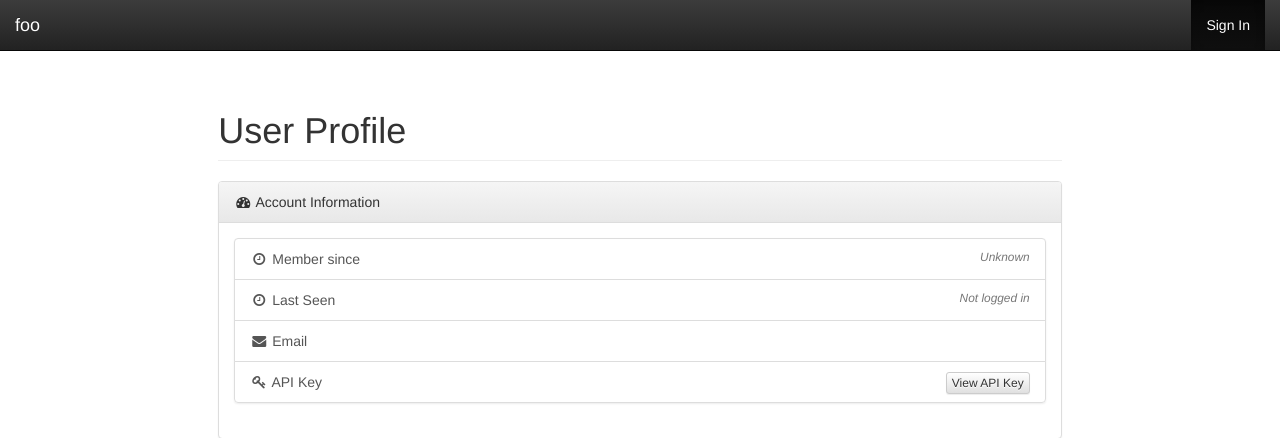
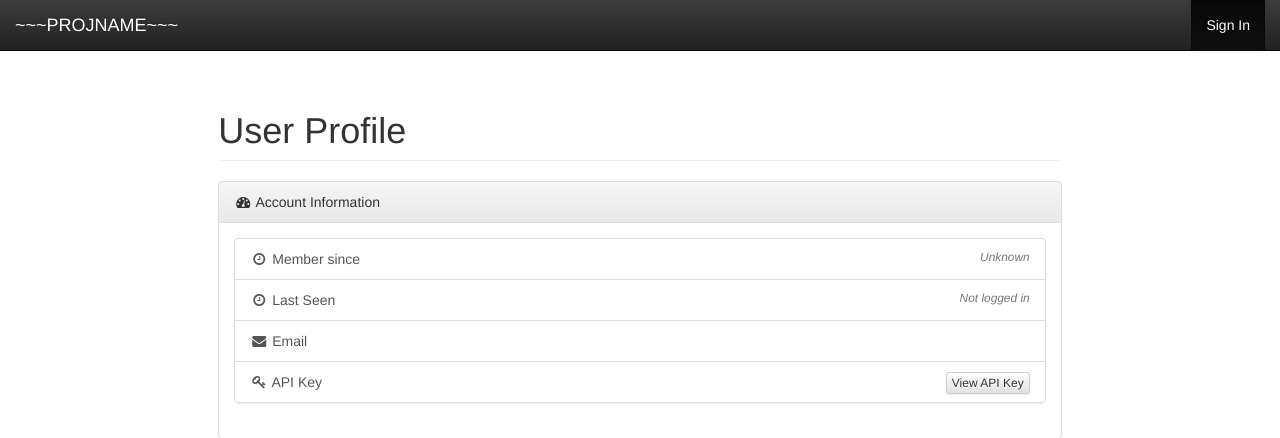
Before and after one commit to mazz/kifu, a Python web app: template templates/accounts/index.mako in a window 1280 px wide. Shown: the top 438 px of the page. Run offline with Mako, Linux system fonts and the light colour scheme; the template is opened without the code that fills it, so the values that code supplies are empty; some libraries are stand-ins or nearby versions.

Commit message:
Remove commented-out code

```diff
--- a/templates/layout.mako
+++ b/templates/layout.mako
@@ -22,23 +22,6 @@
 
     <!-- (End Bootstrap)-->
 
-
-
-##        <!-- Bootstrap Core CSS -->
-##    <link href="../static/bootstrap/dist/css/bootstrap.min.css" rel="stylesheet">
-##
-##    <!-- MetisMenu CSS -->
-##    <link href="../static/metisMenu/dist/metisMenu.min.css" rel="stylesheet">
-##
-##    <!-- Timeline CSS -->
-##    <link href="../static/dist/css/timeline.css" rel="stylesheet">
-##
-##    <!-- Custom CSS -->
-##    <link href="../static/dist/css/sb-admin-2.css" rel="stylesheet">
-##
-##    <!-- Morris Charts CSS -->
-##    <link href="../static/morrisjs/morris.css" rel="stylesheet">
-
     <!-- Custom Fonts -->
     <link href="/foo/static/font-awesome/css/font-awesome.min.css" rel="stylesheet" type="text/css">
 
@@ -48,28 +31,6 @@
         <script src="https://oss.maxcdn.com/libs/html5shiv/3.7.0/html5shiv.js"></script>
         <script src="https://oss.maxcdn.com/libs/respond.js/1.4.2/respond.min.js"></script>
     <![endif]-->
-
-
-##    <!-- Bootstrap Core CSS -->
-##    <link href="/bootstrap.min.css">
-##
-##    <!-- MetisMenu CSS -->
-##    <link href="/static/metisMenu/dist/metisMenu.min.css" rel="stylesheet">
-##
-##    <!-- Custom CSS -->
-##    <link href="/static/dist/css/sb-admin-2.css" rel="stylesheet">
-##
-##    <!-- Custom Fonts -->
-##    <link href="/static/font-awesome/css/font-awesome.min.css" rel="stylesheet" type="text/css">
-##
-##    <!-- HTML5 Shim and Respond.js IE8 support of HTML5 elements and media queries -->
-##    <!-- WARNING: Respond.js doesn't work if you view the page via file:// -->
-##    <!--[if lt IE 9]>
-##        <script src="https://oss.maxcdn.com/libs/html5shiv/3.7.0/html5shiv.js"></script>
-##        <script src="https://oss.maxcdn.com/libs/respond.js/1.4.2/respond.min.js"></script>
-##    <![endif]-->
-
-
 
     <!-- If you are using CSS version, only link these 2 files, you may add app.css to use for your overrides if you like. -->
 <!--
@@ -98,29 +59,12 @@
                 <span class="icon-bar"></span>
                 <span class="icon-bar"></span>
             </button>
-            <a href="#" class="navbar-brand">foo</a>
+            <a href="#" class="navbar-brand">~~~PROJNAME~~~</a>
         </div>
         <!-- Collection of nav links, forms, and other content for toggling -->
         <div id="navbarCollapse" class="collapse navbar-collapse">
             <ul class="nav navbar-nav">
-##                <li class="active"><a href="#">Home</a></li>
-##                <li><a href="#">Profile</a></li>
-##                <li class="dropdown">
-##                    <a data-toggle="dropdown" class="dropdown-toggle" href="#">Messages <b class="caret"></b></a>
-##                    <ul role="menu" class="dropdown-menu">
-##                        <li><a href="#">Inbox</a></li>
-##                        <li><a href="#">Drafts</a></li>
-##                        <li><a href="#">Sent Items</a></li>
-##                        <li class="divider"></li>
-##                        <li><a href="#">Trash</a></li>
-##                    </ul>
-##                </li>
             </ul>
-##            <form role="search" class="navbar-form navbar-left">
-##                <div class="form-group">
-##                    <input type="text" placeholder="Search" class="form-control">
-##                </div>
-##            </form>
             <ul class="nav navbar-nav navbar-right">
                 % if request.user and request.user.username:
                     <li class="active"><a href="${request.route_url('user_account', username=request.user.username)}">Profile</a></li>
@@ -133,90 +77,6 @@
             </ul>
         </div>
     </nav>
-
-
-
-
-##  <div id="page">
-##
-##              <!-- Navigation -->
-##        <nav class="navbar navbar-default navbar-static-top" role="navigation" style="margin-bottom: 0">
-##            <div class="navbar-header">
-##                <button type="button" class="navbar-toggle" data-toggle="collapse" data-target=".navbar-collapse">
-##                    <span class="sr-only">Toggle navigation</span>
-##                    <span class="icon-bar"></span>
-##                    <span class="icon-bar"></span>
-##                    <span class="icon-bar"></span>
-##                </button>
-####                <a class="navbar-brand" href="index.html">SB Admin v2.0</a>
-##            </div>
-##            <!-- /.navbar-header -->
-##
-##            <ul class="nav navbar-top-links navbar-right">
-
-
-                ##        % if request.user and request.user.username:
-##            <li class="active"><a href="${request.route_url('user_account', username=request.user.username)}">Account</a></li>
-##        % else:
-##            <li class="active"><a href="${request.route_url('login')}">Sign In</a></li>
-##        % endif
-
-##                <!-- /.dropdown -->
-##                % if request.user and request.user.username:
-##                <li class="dropdown">
-##                    <a class="dropdown-toggle" data-toggle="dropdown" href="#">
-##                        <i class="fa fa-user fa-fw"></i>  <i class="fa fa-caret-down"></i>
-##                    </a>
-##                    <ul class="dropdown-menu dropdown-user">
-##                        <li><a href="#"><i class="fa fa-user fa-fw"></i> User Profile</a>
-##                        </li>
-####                        <li><a href="#"><i class="fa fa-gear fa-fw"></i> Settings</a>
-####                        </li>
-##                        <li class="divider"></li>
-##                        <li><a href="${request.route_url('logout')}"><i class="fa fa-sign-out fa-fw"></i> Logout</a>
-##                        </li>
-##                    </ul>
-##                    <!-- /.dropdown-user -->
-##                </li>
-##                <!-- /.dropdown -->
-##                % endif
-##
-##
-##            </ul>
-##            <!-- /.navbar-top-links -->
-##
-##
-##                <!-- /.sidebar-collapse -->
-##            </div>
-##            <!-- /.navbar-static-side -->
-##        </nav>
-
-
-##    <nav class="top-bar" data-topbar>
-##  <ul class="title-area">
-##    <li class="name">
-##      <h1><a href="#">testboot</a></h1>
-##    </li>
-##    <li class="toggle-topbar menu-icon"><a href="#"><span>Menu</span></a></li>
-##  </ul>
-##
-##  <section class="top-bar-section">
-##    <!-- Right Nav Section -->
-##    <ul class="right">
-##        % if request.user and request.user.username:
-##            <li class="active"><a href="${request.route_url('user_account', username=request.user.username)}">Account</a></li>
-##        % else:
-##            <li class="active"><a href="${request.route_url('login')}">Sign In</a></li>
-##        % endif
-##
-##    </ul>
-##
-##    <!-- Left Nav Section -->
-##    <ul class="left">
-##      <!--li><a href="#">Left Nav Button</a></li-->
-##    </ul>
-##  </section>
-##</nav>
 
     ${next.body()}
 
```
